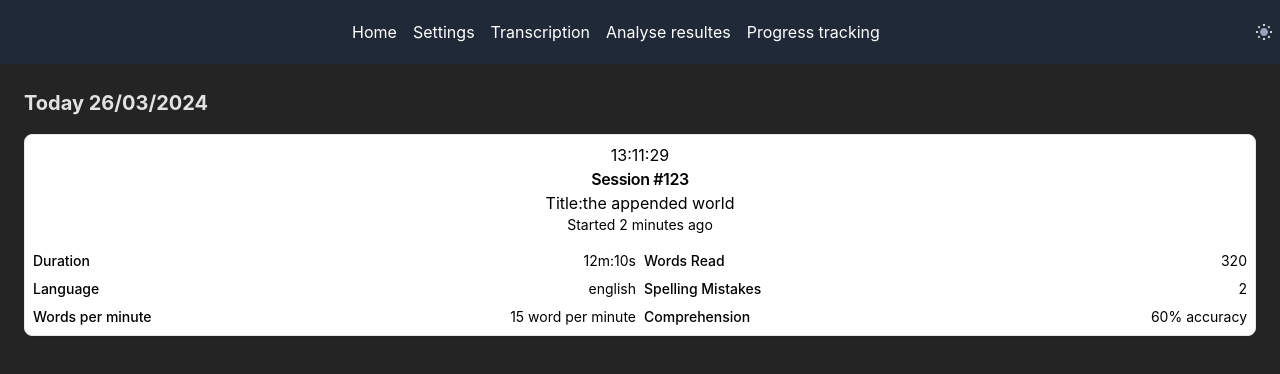
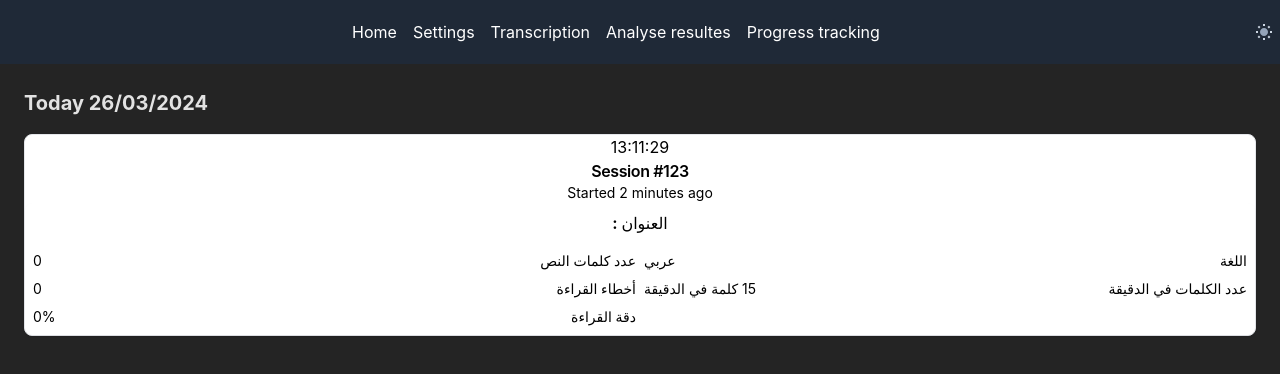
Before and after one commit to NidhalNaffati/hackathon-ramadan-2024, a React (Vite) app: page /tracking in a window 1280 px wide. Shown: the top 374 px of the page. Built offline with nearby package versions, Linux system fonts and the light colour scheme.

Commit message:
fixing some language bugs

```diff
--- a/src/components/TaskElement.tsx
+++ b/src/components/TaskElement.tsx
@@ -1,73 +1,116 @@
 import React from "react";
+
+import {useTranslation} from "react-i18next";
 
 interface TaskProps {
 	title: string;
-	language: string;
 	wordParMinute: number;
 	numberWords: number;
-	duration: {
-		minutes: number;
-		seconds: number;
-	};
-	comprehension: number;
+	wrongSpellingWords: number;
+	accuracy: string;
 }
 const TaskElement: React.FC<TaskProps> = ({
 	title,
-	language,
 	wordParMinute,
 	numberWords,
-	duration,
-	comprehension,
+	wrongSpellingWords,
+	accuracy,
 }) => {
 	// we need to change the time here it's not related to the exacte time were the task start
 	const today = new Date();
 	const readingSession = `${today.getHours()}:${today.getMinutes()}:${today.getSeconds()}`;
+	// const title = useAppSelector((state) => state.text.title);
+
+	//const dispatch = useAppDispatch();
+	//dispatch(changeForDispatch(false)); // set to default to provent getAllElements
+
+	const {t, i18n} = useTranslation();
 	return (
 		<>
 			<div className="border bg-white text-black w-full rounded-lg shadow-sm">
-				<div className="flex-col space-y-1.5 py-2 flex items-center gap-4">
+				<div className="flex-col space-y-1.5  flex items-center gap-4">
 					<div className="flex flex-col text-center">
 						<p>{readingSession}</p>
 						<h3 className="font-semibold whitespace-nowrap tracking-tight text-base">
 							Session #123
 						</h3>
-						<p>Title:{title}</p>
 						<p className="text-muted-foreground text-sm">
 							Started 2 minutes ago
 						</p>
 					</div>
 				</div>
+				<div className=" bg-white text-black w-full rounded-lg shadow-sm">
+					<div className="flex-col space-y-1.5 py-2 flex items-center gap-4">
+						<div className="flex flex-col text-center">
+							<p
+								className={
+									i18n.resolvedLanguage == "ar"
+										? "direction font-bold"
+										: "font-bold"
+								}
+							>
+								{t("Title")}:{title}
+							</p>
+						</div>
+					</div>
 					<div className="flex flex-col gap-4 p-2">
 						<ul className="grid grid-cols-2 gap-2 text-sm">
-						<li className=" flex items-center justify-between">
-							<span className="font-medium">Duration</span>
+							<li
+								className={
+									i18n.resolvedLanguage == "ar"
+										? "flex items-center justify-between direction"
+										: "flex items-center justify-between"
+								}
+							>
+								<span className="font-medium">{t("Words Read")}</span>
+								<span className="text-right">{numberWords}</span>
+							</li>
+							<li
+								className={
+									i18n.resolvedLanguage == "ar"
+										? "flex items-center justify-between direction"
+										: "flex items-center justify-between"
+								}
+							>
+								<span className="font-medium">{t("Language")}</span>
 								<span className="text-right">
-								{duration.minutes}m:{duration.seconds}s
+									{i18n.resolvedLanguage == "ar" ? "عربي" : "English"}
 								</span>
 							</li>
-						<li className=" flex items-center justify-between">
-							<span className="font-medium">Words Read</span>
-							<span className="text-right">{numberWords}</span>
+							<li
+								className={
+									i18n.resolvedLanguage == "ar"
+										? "flex items-center justify-between direction"
+										: "flex items-center justify-between"
+								}
+							>
+								<span className="font-medium">{t("Spelling Mistakes")}</span>
+								<span className="text-right">{wrongSpellingWords}</span>
 							</li>
-						<li className="flex items-center justify-between">
-							<span className="font-medium">Language</span>
-							<span className="text-right">{language}</span>
-						</li>
-						<li className=" flex items-center justify-between">
-							<span className="font-medium">Spelling Mistakes</span>
-							<span className="text-right">2</span>
-						</li>
-						<li className=" flex items-center justify-between">
-							<span className="font-medium">Words per minute</span>
+							<li
+								className={
+									i18n.resolvedLanguage == "ar"
+										? "flex items-center justify-between direction"
+										: "flex items-center justify-between"
+								}
+							>
+								<span className="font-medium">{t("words per minute")}</span>
 								<span className="text-right">
-								{wordParMinute} word per minute
+									{wordParMinute} {t("word minute")}
 								</span>
 							</li>
-						<li className="flex items-center justify-between">
-							<span className="font-medium">Comprehension</span>
-							<span className="text-right">{comprehension}% accuracy</span>
+							<li
+								className={
+									i18n.resolvedLanguage == "ar"
+										? "flex items-center justify-between direction"
+										: "flex items-center justify-between"
+								}
+							>
+								<span className="font-medium">{t("Accuracy")}</span>
+								<span className="text-right">{accuracy}%</span>
 							</li>
 						</ul>
+					</div>
 				</div>
 			</div>
 		</>
--- a/src/i18/i18next.js
+++ b/src/i18/i18next.js
@@ -60,10 +60,12 @@ i18next
 					"Words Read": "عدد كلمات النص",
 					Language: "اللغة",
 					"Spelling Mistakes": "أخطاء القراءة",
-					"word per minute": "عدد الكلمات في الدقيقة",
+					"words per minute": "عدد الكلمات في الدقيقة",
 					"word minute": "كلمة في الدقيقة",
 					Accuracy: "دقة القراءة",
 					Transcription: "النص",
+					"Save Task": "إحفظ النتائج",
+					"Task saved with success!": "تم حفظ النتائج بنجاح",
 				},
 				navigation: {
 					home: "الصفحة الرئيسية",
@@ -105,7 +107,33 @@ i18next
 					"Word Similarity Percentage": "Word Similarity Percentage",
 					referenceText: "write your own text here",
 					suggestions: "Suggestions?",
+
+					"The Curious Case of Charlie and the Lost Kite":
+						"The Curious Case of Charlie and the Lost Kite",
+					"The Secret of the Enchanted Forest":
+						"The Secret of the Enchanted Forest",
+					"Milly and the Mysterious Treasure Map":
+						"Milly and the Mysterious Treasure Map",
+					"The Magic Garden Adventure": "The Magic Garden Adventure",
 					"What you want to read today?": "What you want to read today?",
+					"Ai generated story": "Ai generated story",
+					"Read your own text": "Read your own text",
+					"Entre your title here before continue":
+						"Entre your title here before continue",
+					"Enter reference text here": "Enter reference text here",
+					"Analyze your speech": "Analyze your speech",
+					"To get feedback read something first":
+						"To get feedback read something first",
+					Title: "Title",
+					"Words Read": "Words Read",
+					Language: "Language",
+					"Spelling Mistakes": "Spelling Mistakes",
+					"Words per minute": "Words per minute",
+					"Word per minute": "Word per minute",
+					Accuracy: "Accuracy",
+					Transcription: "Transcription",
+					"Save Task": "Save Task",
+					"Task saved with success!": "Task saved with success!",
 				},
 				navigation: {
 					home: "Home",
--- a/src/pages/SpeechAnalyse.tsx
+++ b/src/pages/SpeechAnalyse.tsx
@@ -1,7 +1,7 @@
 import {Link} from "react-router-dom";
 import {useAppSelector} from "../store/hooks";
 import {useTranslation} from "react-i18next";
-
+import {useState} from "react";
 function SpeechAnalyse() {
 	const title = useAppSelector((state) => state.text.title);
 	const message = useAppSelector((state) => state.text.message);
@@ -14,6 +14,7 @@ function SpeechAnalyse() {
 		(state) => state.text.wrongSpellingWords,
 	);
 	const {t, i18n} = useTranslation();
+	const [isClickSave, setIsClickSave] = useState<boolean>(false);
 	return (
 		<div>
 			{message == "" && (
@@ -28,6 +29,19 @@ function SpeechAnalyse() {
 			)}
 			{message != "" && (
 				<div className="p-6">
+					{!isClickSave && (
+						<div className="flex justify-center">
+							<div
+								className="cursor-pointer my-[1rem] inline-flex items-center justify-center whitespace-nowrap rounded-md text-sm font-medium ring-offset-background transition-colors focus-visible:outline-none focus-visible:ring-2 focus-visible:ring-ring focus-visible:ring-offset-2 disabled:pointer-events-none disabled:opacity-50 h-10 px-4 py-2 bg-green-500 hover:bg-[#444] text-white mb-[1rem]"
+								onClick={() => {
+									alert(t("Task saved with success!"));
+									setIsClickSave(true);
+								}}
+							>
+								{t("Save Task")}
+							</div>
+						</div>
+					)}
 					<h1
 						className={
 							i18n.resolvedLanguage == "ar"
--- a/src/pages/TrackingProgress.tsx
+++ b/src/pages/TrackingProgress.tsx
@@ -1,5 +1,5 @@
 import TaskElement from "../components/TaskElement";
-
+import {useAppSelector} from "../store/hooks";
 export default function TrackingProgress() {
 	// Get current date
 	const today = new Date();
@@ -15,16 +15,24 @@ export default function TrackingProgress() {
 
 	// Concatenate day, month, and year with "/"
 	const formattedDate = day + "/" + month + "/" + year;
+	const totalNumber = useAppSelector((state) => state.text.totalWords);
+	const title = useAppSelector((state) => state.text.title);
+	const accuracy = useAppSelector((state) => state.text.accuracy);
+	const wrongSpellingWords = useAppSelector(
+		(state) => state.text.wrongSpellingWords,
+	);
+
 	return (
 		<div className="p-6">
-			<h1 className="font-bold text-[1.25rem] mb-[1rem]">Today {formattedDate}</h1>
+			<h1 className="font-bold text-[1.25rem] mb-[1rem]">
+				Today {formattedDate}
+			</h1>
 			<ul className="flex flex-col items-center">
 				<TaskElement
-					title="the appended world"
-					language="english"
-					duration={{minutes: 12, seconds: 10}}
-					numberWords={320}
-					comprehension={60}
+					title={title}
+					numberWords={totalNumber}
+					wrongSpellingWords={wrongSpellingWords}
+					accuracy={accuracy}
 					wordParMinute={15}
 				/>
 			</ul>
--- a/src/store/features/getAigeneratedText.tsx
+++ b/src/store/features/getAigeneratedText.tsx
@@ -1,6 +1,5 @@
 import {createSlice} from "@reduxjs/toolkit";
 import type {PayloadAction} from "@reduxjs/toolkit";
-import type {RootState} from "../store";
 // Define a type for the slice state
 interface ElementTraitement {
 	className: string;
```
Lines whose indentation alone changed are shown as unchanged.
